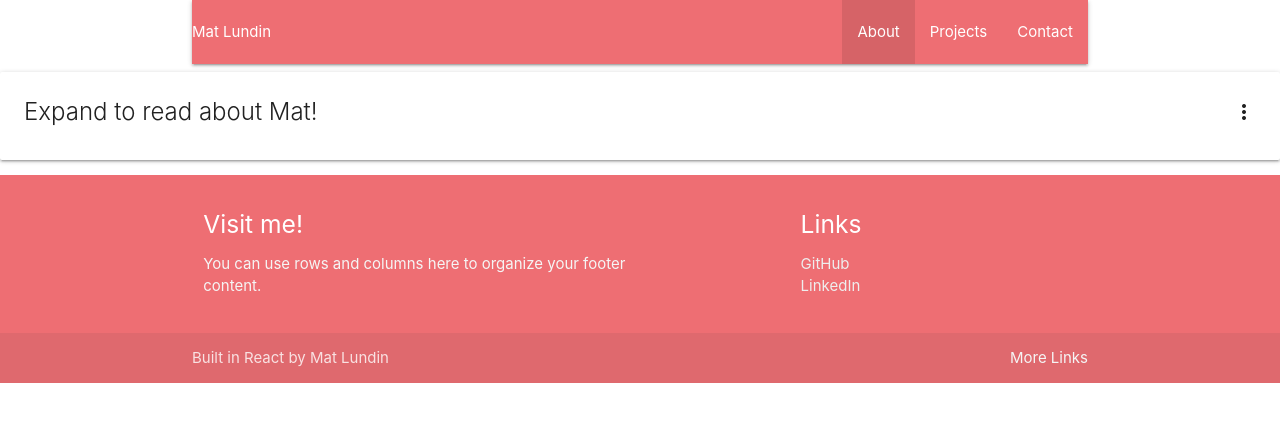
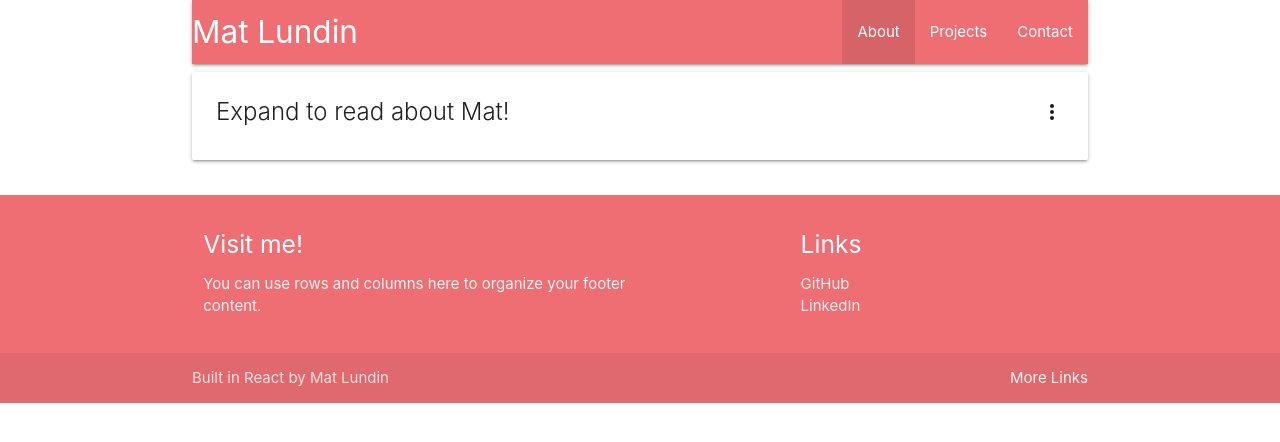
Before and after one commit to mat-lundin/My-Portfolio, a React (Create React App) app in the folder my-portfolio/: page / in a window 1280 px wide. Shown: the top 442 px of the page. Built offline with nearby package versions, Linux system fonts and the light colour scheme.

Commit message:
about card formatting, made my name bigger

```diff
--- a/my-portfolio/src/components/about.js
+++ b/my-portfolio/src/components/about.js
@@ -1,6 +1,8 @@
 
 const about = () => {
     return (
+        <div class="container">
+            <div class="row">
         <div class="card">
     <div class="card-image waves-effect waves-block waves-light">
       {/* <img class="activator" src="images/office.jpg"></img> */}
@@ -14,6 +16,8 @@ const about = () => {
       <p>Mat is a new graduate of the Coding Bootcamp at the University of Texas, Austin. He is focused mainly on backend development. Before attending the Coding Bootcamp, Mat worked in the tech industry for 10 years, learning basic programming and SQL queries.</p>
     </div>
   </div>
+  </div>
+  </div>
 
     )
 };
--- a/my-portfolio/src/components/nav.js
+++ b/my-portfolio/src/components/nav.js
@@ -9,7 +9,7 @@ const navbar = () => {
 
     <nav>
     <div class="nav-wrapper">
-      <a href="#" class="left">Mat Lundin</a>
+      <a href="#" class="brand-logo left">Mat Lundin</a>
       <ul id="nav-mobile" class="right ">
         <li class="active"
         // onClick={()=> MediaStreamAudioDestinationNode('about')}
```
